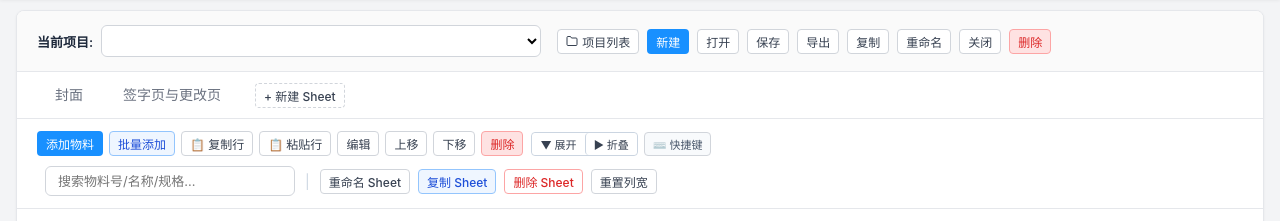
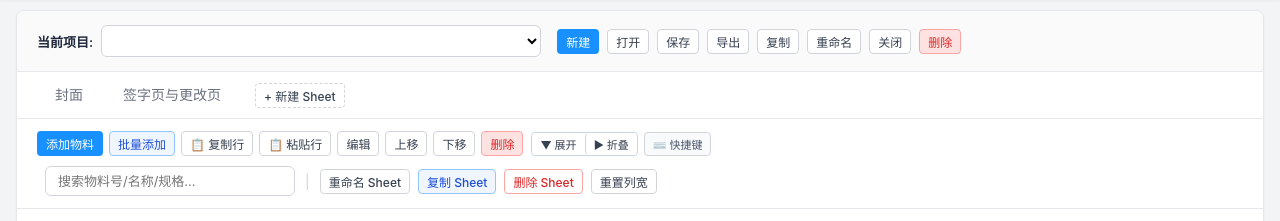
Before and after one commit to chdliulong-svg/SBOM, a Python web app: template templates/index.html in a window 1280 px wide. Shown: the part 66-287 px from the top of the page. Run offline with Jinja, Linux system fonts and the light colour scheme; the template is opened without the code that fills it, so the values that code supplies are empty.

Commit message:
style: 去掉当前项目栏中重复的'项目列表'按钮

```diff
--- a/templates/index.html
+++ b/templates/index.html
@@ -93,10 +93,6 @@
                     <div id="projectLockStatusGroup" style="display: inline-flex; align-items: center;">
                         <button type="button" class="btn btn-sm" id="btnToggleProjectLock" onclick="toggleCurrentProjectLock()" style="display: none; padding: 4px 12px; font-weight: 600; font-size: 12px; border-radius: 4px; cursor: pointer; transition: all 0.2s ease;"></button>
                     </div>
-                    <button type="button" class="btn btn-outline btn-sm" onclick="openProjectManagerModal()" title="打开项目工程管理中心，查看全部工程列表与统计" style="display: inline-flex; align-items: center; gap: 4px; font-weight: 500;">
-                        <svg width="12" height="12" viewBox="0 0 24 24" fill="none" stroke="currentColor" stroke-width="2"><path d="M22 19a2 2 0 0 1-2 2H4a2 2 0 0 1-2-2V5a2 2 0 0 1 2-2h5l2 3h9a2 2 0 0 1 2 2z"></path></svg>
-                        <span>项目列表</span>
-                    </button>
                     <button class="btn btn-primary btn-sm" onclick="openNewProjectModal()" title="新建项目工程">
                         新建
                     </button>
```
